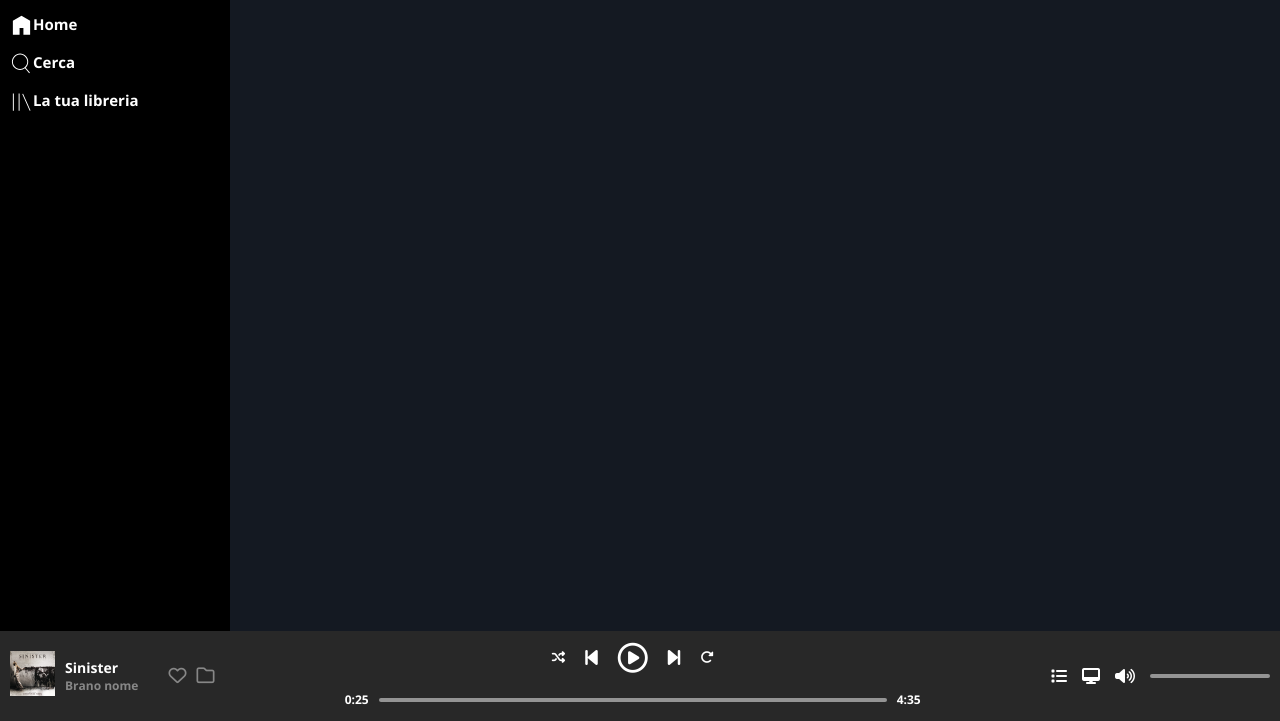
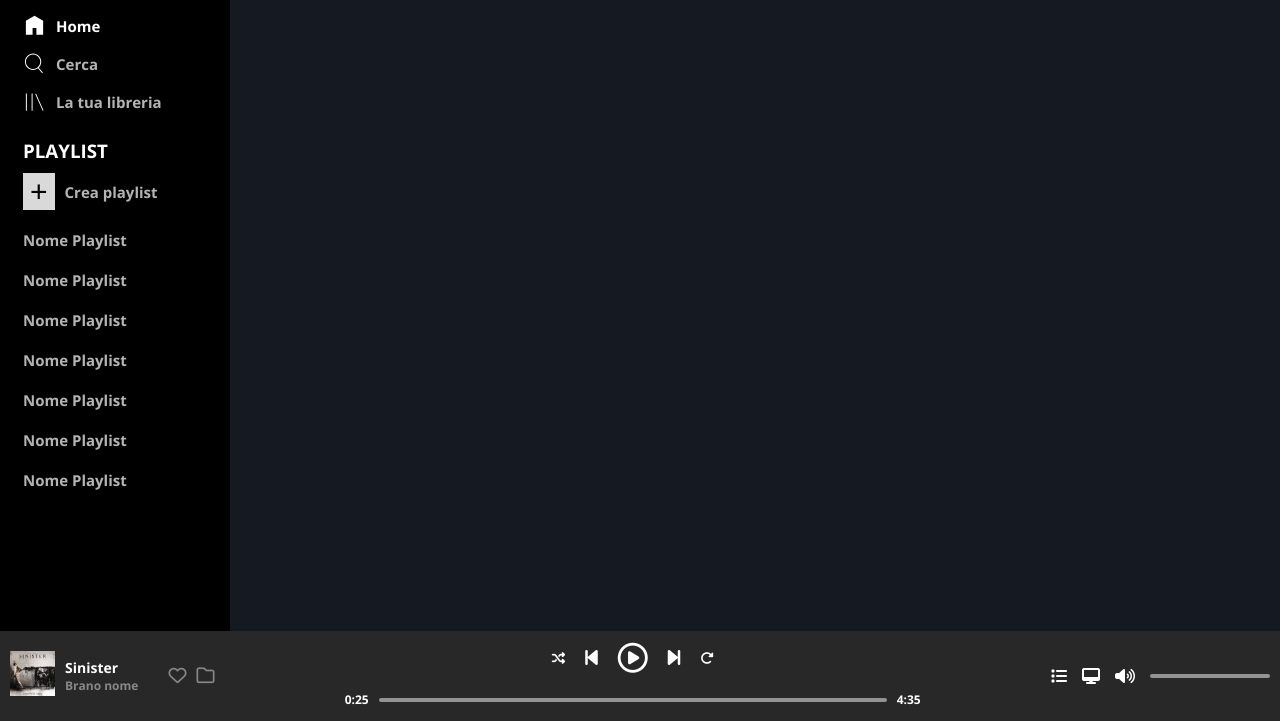
Before and after one commit to eduardorocco/html-css-spotifyweb, a plain HTML site: page index.html in a window 1280 px wide. Shown: the part 79-800 px from the top of the page. Drawn offline with nearby package versions, Linux system fonts and the light colour scheme.

Commit message:
ADD playlist list

```diff
--- a/css/app.css
+++ b/css/app.css
@@ -52,7 +52,9 @@ html {
 }
 
 button {
-    display: contents;
+	background-color: transparent;
+	border: none;
+	color: currentColor;
 }
 
 
@@ -194,7 +196,7 @@ button {
 
 .sidebar {
     padding-top: 20px;
-    padding-left: 10px;
+    padding-left: 23px;
 }
 
 .logo-container {
@@ -217,11 +219,14 @@ button {
 .sidebar-text {
     font-size: 15px;
     font-weight: bold;
+    padding-left: 10px;
 }
 
 .sidebar-content {
     display: flex;
+    align-items: center;
     padding-bottom: 15px;
+    align-content: center;
 
 }
 
@@ -229,6 +234,44 @@ button {
     height: 23px;
     width: 23px;
 }
+
+.t-grey{
+    color: rgb(180, 180, 180);
+}
+
+.playlist-section h3 {
+    padding-top: 10px;
+    text-transform: uppercase;
+    padding-bottom: 10px;
+}
+
+.add-btn {
+    display: flex;
+    text-align: center;
+    align-items: center;
+    padding-bottom: 10px;
+}
+.plus {
+    background-color: rgba(217, 217, 217, 1);
+	border: none;
+	color: black;
+    font-size: 30px;
+    line-height: 23px;
+    padding: 7px;
+
+}
+
+.playlist-list li {
+    padding: 10px 0px;
+}
+
+
+
+
+
+
+
+
 
 /* MEDIA QUERY */
 
--- a/index.html
+++ b/index.html
@@ -19,10 +19,16 @@
             <!--SIDEBAR-->
             <div class="sidebar">
 
+                <!--MAIN MENU-->
+                <section class="main-menu">
+
+                    <a href="#">
                         <figure class="logo-container">
                             <img class="logo-l" src="./img/logo.svg" alt="">
                         </figure>
+                    </a>
 
+                    <a href="#">
                         <div class="sidebar-content">
                             <figure class="img-side-container">
                                 <img class="sidebar-icon" src="./img/home.svg" alt="">
@@ -30,22 +36,58 @@
 
                             <p class="sidebar-text">Home</p>
                         </div>
+                    </a>
 
+                    <a href="#">
                         <div class="sidebar-content">
                             <figure class="img-side-container">
                                 <img class="sidebar-icon" src="./img/search.svg" alt="">
                             </figure>
-                    <p class="sidebar-text">Cerca</p>
+                            <p class="sidebar-text t-grey">Cerca</p>
                         </div>
+                    </a>
 
+                    <a href="">
                         <div class="sidebar-content">
                             <figure class="img-side-container">
                                 <img class="sidebar-icon" src="./img/libreria.svg" alt="">
                             </figure>
-                    <p class="sidebar-text">La tua libreria</p>
+                            <p class="sidebar-text t-grey">La tua libreria</p>
                         </div>
+                    </a>
+
+                </section>
+
+                <!--PLAYLIST-->
+                <section class="playlist-section">
+
+                    <h3>playlist</h3>
+
+                    <a href="#" class="add-btn">
+                        <button class="plus">
+                            +
+                        </button>
+                        <p class="sidebar-text t-grey">Crea playlist</p>
+                    </a>
+
+                    <div class="playlist-list">
+                        <ul>
+                            <li class="sidebar-text t-grey">Nome Playlist</li>
+                            <li class="sidebar-text t-grey">Nome Playlist</li>
+                            <li class="sidebar-text t-grey">Nome Playlist</li>
+                            <li class="sidebar-text t-grey">Nome Playlist</li>
+                            <li class="sidebar-text t-grey">Nome Playlist</li>
+                            <li class="sidebar-text t-grey">Nome Playlist</li>
+                            <li class="sidebar-text t-grey">Nome Playlist</li>
+                        </ul>
+                    </div>
+
+                </section>
             </div>
             <div class="page">page</div>
+
+
+
         </div>
 
         <!-- PLAYER-BAR -->
```
Lines whose indentation alone changed are shown as unchanged.
